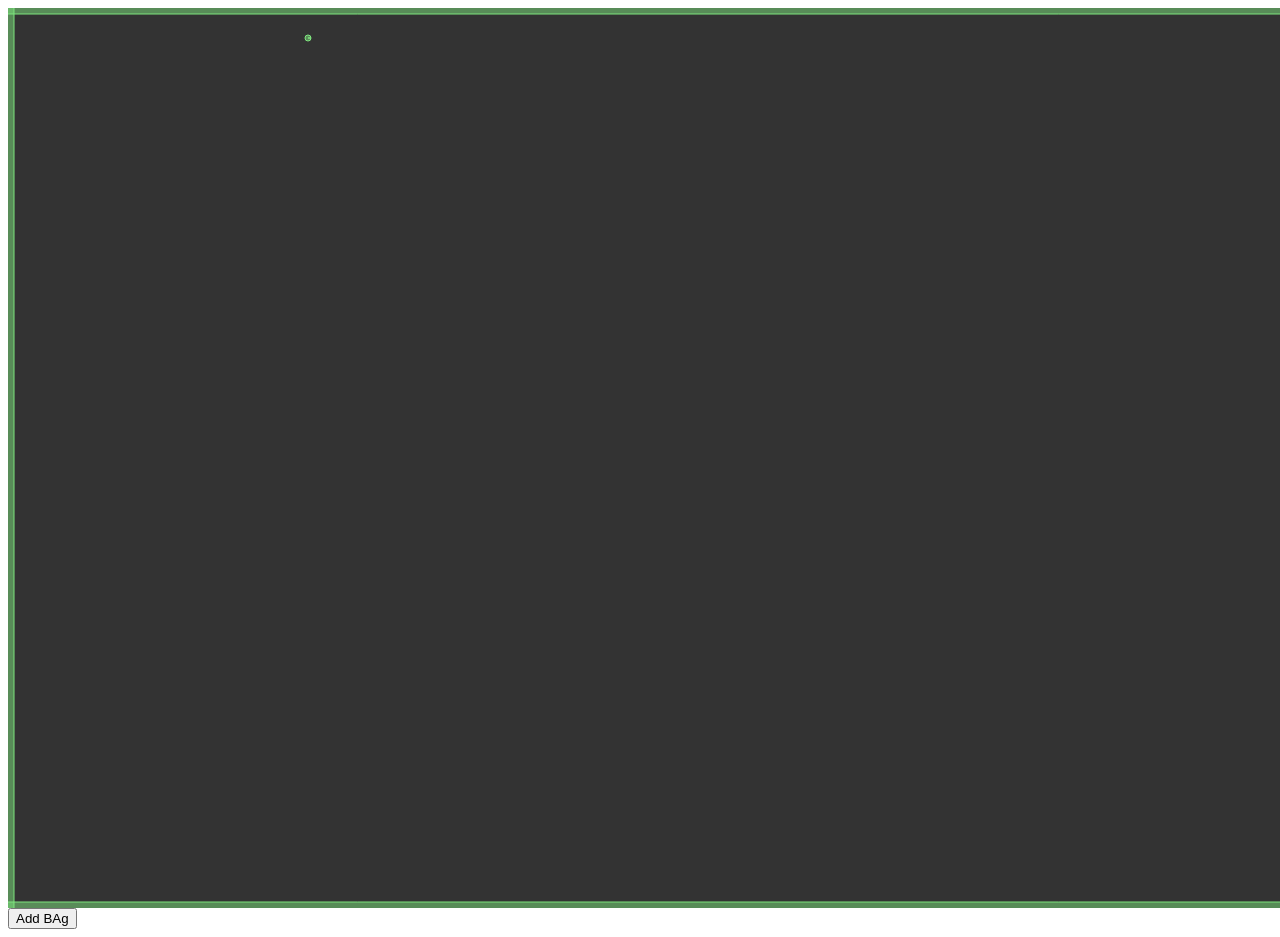
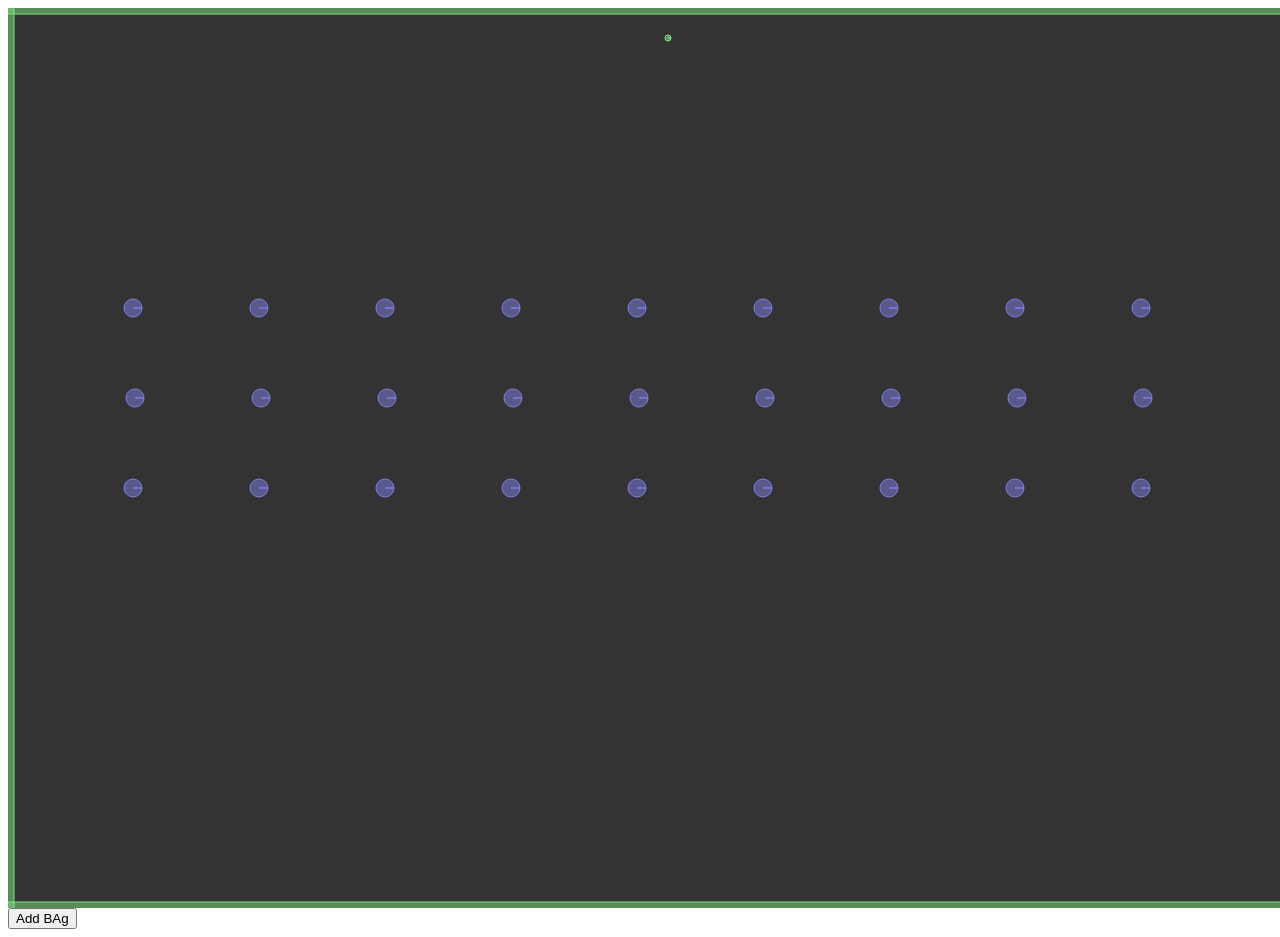
Before and after one commit to carribus/drop-the-tea, a plain HTML site: page demo.html in a window 1280 px wide. Shown: the top 937 px of the page. Drawn offline with Linux system fonts and the light colour scheme.

Commit message:
moving purple

```diff
--- a/main.js
+++ b/main.js
@@ -17,6 +17,7 @@ var world = new b2World(
       new b2Vec2(0, 10) //gravity
       , true //allow sleep
 );
+var frame = 0;
 
 var fixDef = new b2FixtureDef;
 fixDef.density = 1.0;
@@ -30,7 +31,7 @@ function addBag() {
       bag = new b2BodyDef;
       bag.type = b2Body.b2_dynamicBody;
       fixDef.shape = new b2CircleShape(0.4);
-	bag.position.x = 8;
+      bag.position.x = 14;
       bag.position.y = 1;
       bag = world.CreateBody(bag).CreateFixture(fixDef);
 
@@ -43,7 +44,32 @@ function addBag() {
       bag.m_body.string = world.CreateJoint(md);
 }
 
+var pegs = [];
+
 function init() {
+      var map;
+      bodyDef.type = b2Body.b2_kinematicBody;
+      fixDef.shape = new b2CircleShape(0.4);
+      for (var i = 1; i < 10; ++i) {
+            for (var j = 0; j < 3; j++) {
+                  fixDef.shape = new b2CircleShape(
+                        0.3 //radius
+                  );
+
+                  bodyDef.position.x = i * 4.2;
+                  bodyDef.position.y = (j % 40)* 3 + 10;
+                  map = world.CreateBody(bodyDef).CreateFixture(fixDef);
+
+                  if(j% 2){
+                        map.m_body.SetLinearVelocity (new b2Vec2(2, 0));
+                  }else{
+                        map.m_body.SetLinearVelocity (new b2Vec2(-2, 0));
+                  }
+
+                  pegs.push(map);
+            }
+      }
+
       //create ground
       bodyDef.type = b2Body.b2_staticBody;
       //Top bottom limits
@@ -65,7 +91,7 @@ function init() {
       peg = new b2BodyDef;
       peg.type = b2Body.b2_staticBody;
       fixDef.shape = new b2CircleShape(0.1);
-	peg.position.x = 10;
+      peg.position.x = 22;
       peg.position.y = 1;
       peg = world.CreateBody(peg).CreateFixture(fixDef);
 
@@ -73,23 +99,7 @@ function init() {
 
 
       //create some objects
-	// bodyDef.type = b2Body.b2_dynamicBody;
-	// for (var i = 0; i < 10; ++i) {
-	// 	if (Math.random() > 0.5) {
-	// 		fixDef.shape = new b2PolygonShape;
-	// 		fixDef.shape.SetAsBox(
-	// 			Math.random() + 0.1 //half width
-	// 			, Math.random() + 0.1 //half height
-	// 		);
-	// 	} else {
-	// 		fixDef.shape = new b2CircleShape(
-	// 			Math.random() + 0.1 //radius
-	// 		);
-	// 	}
-	// 	bodyDef.position.x = Math.random() * 10;
-	// 	bodyDef.position.y = Math.random() * 10;
-	// 	world.CreateBody(bodyDef).CreateFixture(fixDef);
-	// }
+
 
       //setup debug draw
       var debugDraw = new b2DebugDraw();
@@ -141,10 +151,18 @@ function init() {
 
       //update
       function update() {
-
+            frame++;
             world.Step(1 / 60, 10, 10);
             world.DrawDebugData();
             world.ClearForces();
+
+            if(frame % 50 === 0){
+                  var velocity;
+                  for(var i = 0; i < pegs.length; i++){
+                        velocity = pegs[i].m_body.GetLinearVelocity();
+                        pegs[i].m_body.SetLinearVelocity(new b2Vec2(-velocity.x, velocity.y));
+                  }
+            }
       };
 
       //helpers
```
Also changed, not shown: demo.html (+1 -0 lines). Lines whose indentation alone changed are shown as unchanged.
